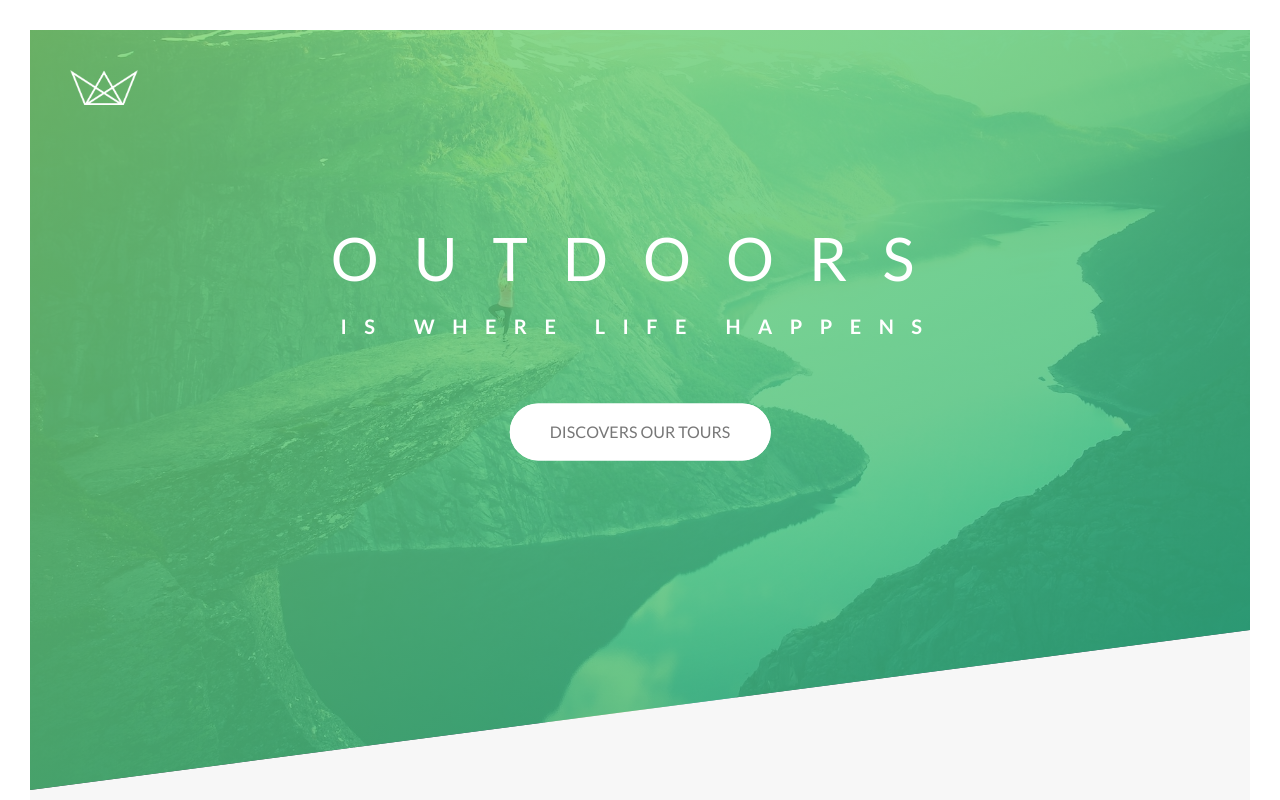
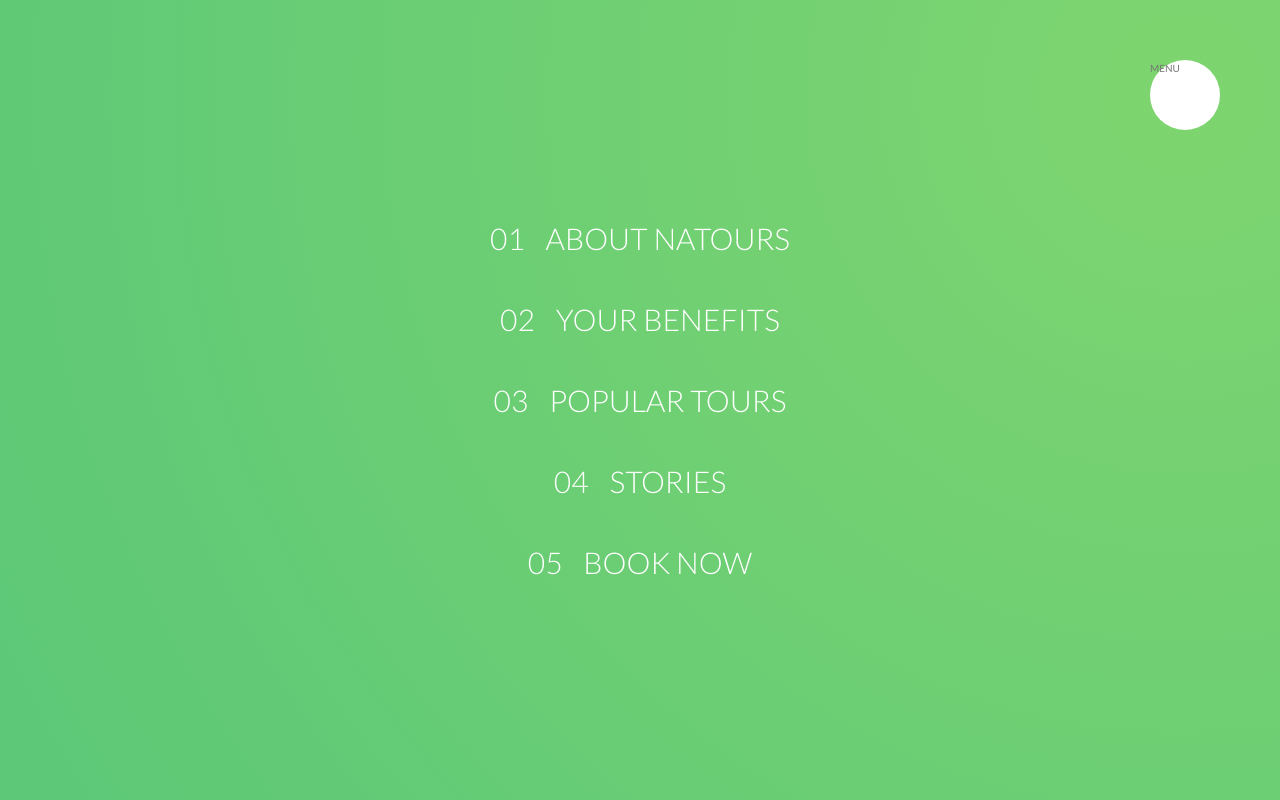
Before and after one commit to elie91/elie91.Design-NatoursProject.io, a website: page index.html in a window 1280 px wide. Shown: the top 800 px of the page. Drawn offline with Linux system fonts and the light colour scheme.

Commit message:
Building the navigation - Part 1

```diff
--- a/cours.txt
+++ b/cours.txt
@@ -40,6 +40,8 @@ Le parent doit etre en relative
    left: 50%;
    transform: translate(-50%, -50%);
 
+position: fixed =>   same as absolute, but stay fixed in his position
+
 
 
 ********** Pseudo classes **********
--- a/index.html
+++ b/index.html
@@ -15,6 +15,47 @@
 </head>
 
 <body>
+
+    <div class="navigation">
+
+        <input type="checkbox" class="navigation__checkbox" id="navi-toggle">
+
+        <label for="navi-toggle" class="navigation__button">MENU</label>
+
+        <div class="navigation__background">&nbsp;</div>
+
+        <nav class="navigation__nav">
+            <ul class="navigation__list">
+                <li class="navigation__item">
+                    <a href="/" class="navigation__link">
+                        <span>01</span>
+                        About Natours
+                    </a>
+                </li>
+                <li class="navigation__item">
+                    <a href="/" class="navigation__link">
+                        <span>02</span>
+                        Your benefits
+                    </a></li>
+                <li class="navigation__item">
+                    <a href="/" class="navigation__link">
+                        <span>03</span>
+                        Popular tours
+                    </a></li>
+                <li class="navigation__item">
+                    <a href="/" class="navigation__link">
+                        <span>04</span>
+                        Stories
+                    </a></li>
+                <li class="navigation__item">
+                    <a href="/" class="navigation__link">
+                        <span>05</span>
+                        Book now
+                    </a></li>
+            </ul>
+        </nav>
+    </div>
+
     <header class="header">
         <div class="header__logo-box">
             <img src="img/logo-white.png" alt="logo" class="header__logo">
@@ -338,7 +379,9 @@
                 </div>
             </div>
         </section>
+
     </main>
+
     <footer class="footer">
         <div class="footer__logo-box">
             <img src="img/logo-green-2x.png" alt="Full logo" class="footer__logo">
--- /dev/null
+++ b/sass/layout/_navigation.scss
@@ -0,0 +1,83 @@
+.navigation {
+
+    &__checkbox {
+        display: none;
+    }
+
+    &__button {
+        background-color: $color-white;
+        height: 7rem;
+        width: 7rem;
+
+        position: fixed;
+        top: 6rem;
+        right: 6rem;
+        border-radius: 50%;
+        z-index: 2000;
+    }
+
+    &__background {
+        height: 6rem;
+        width: 6rem;
+        border-radius: 50%;
+        position: fixed;
+        top: 6.5rem;
+        right: 6.5rem;
+        //unlike liner gradient that goes to one side to another
+        //radial start at the middle and go in all the outside directions
+        background-image: radial-gradient($color-primary-light, $color-primary-dark);
+        z-index: 1000;
+
+        transform: scale(80);
+    }
+
+    &__nav {
+        height: 100vh;
+        width: 100%;
+        position: fixed;
+        top: 0;
+        right: 0;
+        z-index: 1500;
+    }
+
+    &__list {
+        position: absolute;
+        top: 50%;
+        left: 50%;
+        transform: translate(-50%, -50%);
+        list-style: none;
+        text-align: center;
+    }
+
+    &__item {
+        margin: 1rem;
+    }
+
+    &__link {
+        &:link,
+        &:visited {
+            display: inline-block;
+            font-size: 3rem;
+            font-weight: 300;
+            padding: 1rem 2rem;
+            color: $color-white;
+            text-decoration: none;
+            text-transform: uppercase;
+            background-image: linear-gradient(120deg, transparent 0%, transparent 50%, $color-white 50%);
+            background-size: 220%;
+            transition: all .4s;
+
+            span {
+                margin-right: 1.5rem;
+                display: inline-block;
+            }
+        }
+
+        &:hover,
+        &:active {
+            background-position: 100%;
+            color: $color-primary;
+            transform: translateX(1rem);
+        }
+    }
+}
--- a/sass/main.scss
+++ b/sass/main.scss
@@ -18,5 +18,6 @@
 @import "layout/header";
 @import "layout/grid";
 @import "layout/footer";
+@import "layout/navigation";
 
 @import "pages/home";
```
Also changed, not shown: css/style.css.
